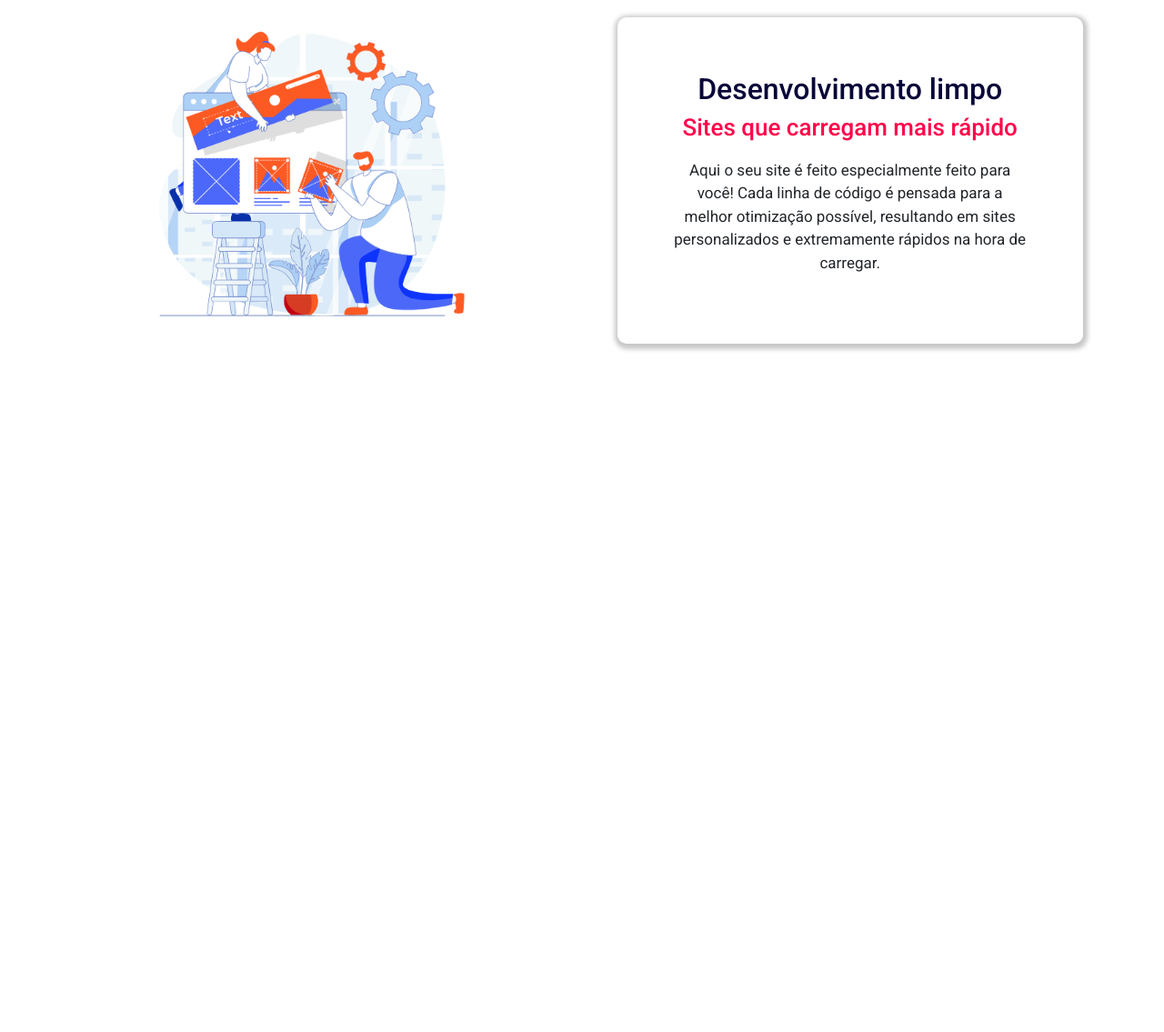
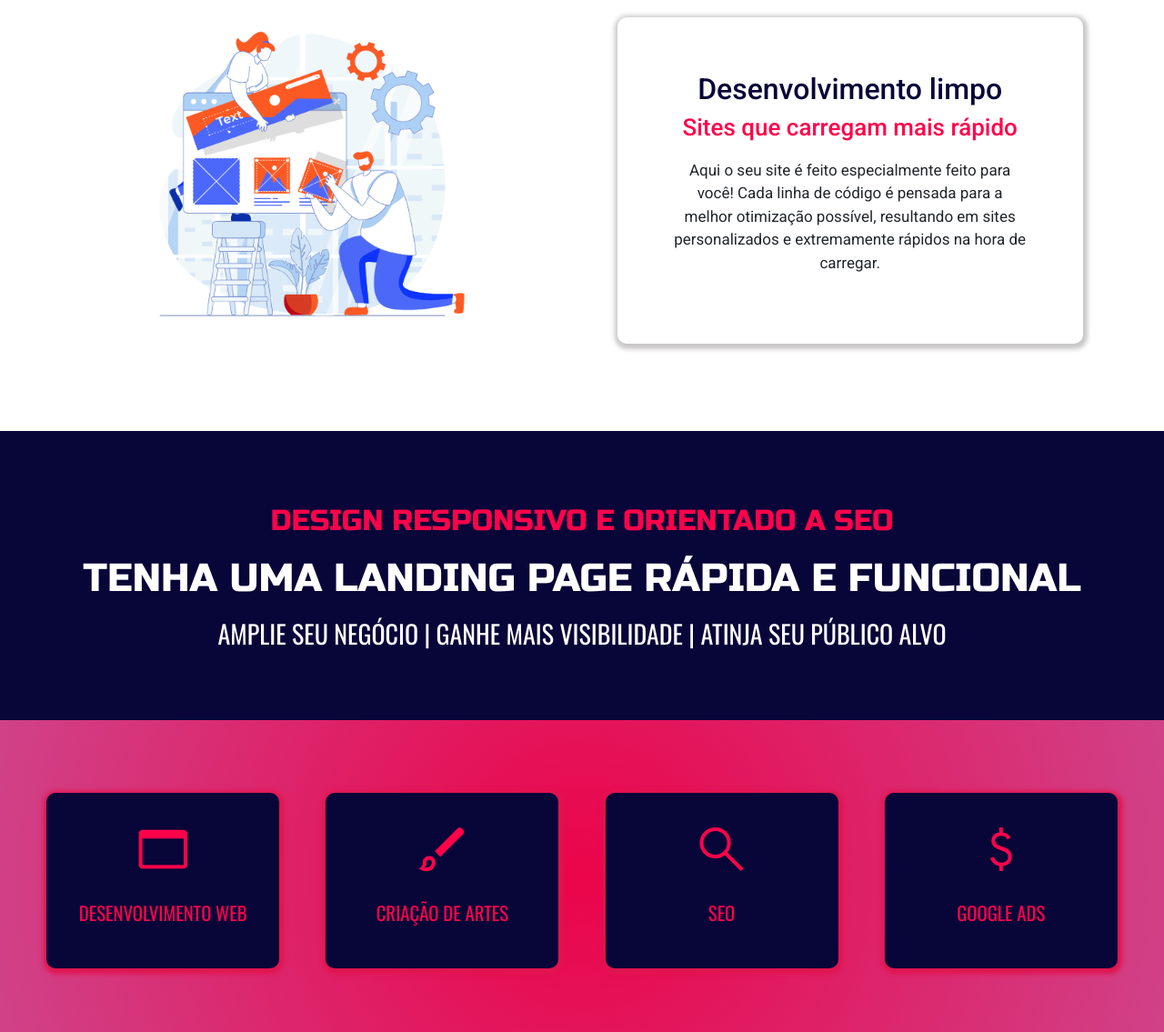
Before and after one commit to zenoncoode/rocketTail, a plain HTML site: page index.html in a window 1280 px wide. Shown: the part 644-1779 px from the top of the page at 91% size. Before the commit the page ends 1038 px from the top, so only its background shows below. Drawn offline with nearby package versions, Linux system fonts and the light colour scheme.

Commit message:
Adicionado sessão de serviços e consertado erro de estilização

```diff
--- a/index.html
+++ b/index.html
@@ -8,9 +8,11 @@
     <!-- bootstrap importação -->
 
     <link href='bootstrap/css/bootstrap.min.css' rel="stylesheet">
+    <link rel="stylesheet" href="https://fonts.googleapis.com/css2?family=Material+Symbols+Outlined:opsz,wght,FILL,GRAD@20..48,100..700,0..1,-50..200" />
     <script src="bootstrap/js/bootstrap.min.js"></script>
 
     <link rel="stylesheet" type="text/css" href="style.css">
+
 
 
 
@@ -88,6 +90,50 @@
 
     </div>
 
+    <div class="faixa">
+        <h2>Design responsivo e orientado a SEO</h2>
+        <h1>Tenha uma landing page rápida e funcional</h1>
+        <h3>Amplie seu negócio  |  Ganhe mais visibilidade  |  Atinja seu público alvo </h3>
+    </div>
+
+    <div class="servicos">
+        <div class="servicosBox landingpage">
+            <figure>
+                <span class="material-symbols-outlined">
+                    web_asset
+                </span>
+            </figure>
+            <p>Desenvolvimento Web</p>
+        </div>
+
+        <div class="servicosBox artes">
+            <figure>
+                <span class="material-symbols-outlined">
+                    brush
+                </span>
+            </figure>
+            <p>Criação de Artes</p>
+        </div>
+
+        <div class="servicosBox seo">
+            <figure>
+                <span class="material-symbols-outlined">
+                    search
+                </span>
+            </figure>
+            <p>SEO</p>
+        </div>
+
+        <div class="servicosBox ads">
+            <figure>
+                <span class="material-symbols-outlined">
+                    attach_money
+                </span>
+            </figure>
+            <p>Google ADS</p>
+        </div>
+    </div>
+
 </body>
 
 </html>
--- a/style.css
+++ b/style.css
@@ -1,8 +1,10 @@
 @import url('https://fonts.googleapis.com/css2?family=Russo+One&display=swap');
 @import url('https://fonts.googleapis.com/css2?family=Roboto:wght@400;500&display=swap');
+@import url('https://fonts.googleapis.com/css2?family=Oswald&display=swap');
 :root{
     --rocketblue: rgb(8,5,56);
     --rocketred: rgb(255,2,74);
+    --rocketgradient: radial-gradient(circle, rgba(2,0,36,1) 0%, rgba(235,4,74,1) 0%, rgba(208,66,136,1) 100%);
 }
 
 * {
@@ -78,16 +80,13 @@ body{
     background-color: rgb(8,5,56);
 }
 
-.banner1 img{
-    width: 100%;
-}
-
 .construcao{
     width: 100%;
     padding-top: 100px;
     display: flex;
     justify-content: space-evenly;
     align-items: center;
+    padding-bottom: 80px;
 }
 
 .construcao figure{
@@ -134,3 +133,85 @@ body{
     text-align: center;
     font-size: 17px;
 }
+
+.faixa{
+    display: flex;
+    flex-direction: column;
+    align-items: center;
+    background-color: var(--rocketblue);
+    text-transform: uppercase;
+    padding-top: 80px;
+    padding-bottom: 70px;
+}
+
+.faixa h2{
+    color: var(--rocketred);
+    font-family: 'Russo One', sans-serif;
+    font-size: 2rem;
+}
+
+.faixa h1{
+    color: white;
+    padding-top: 10px;
+    font-family: 'Russo One', sans-serif;
+    font-size: 2.7rem;
+}
+
+.faixa h3{
+    color:white;
+    padding-top: 10px;
+    font-family: 'Oswald', sans-serif;
+}
+
+
+
+.servicos{
+    background: var(--rocketgradient);
+    display: flex;
+    justify-content: space-evenly;
+}
+
+
+
+.material-symbols-outlined {
+    font-variation-settings:
+    'FILL' 0,
+    'wght' 400,
+    'GRAD' 0,
+    'opsz' 48;
+    font-size: 4rem;
+    color: var(--rocketred);
+}
+
+.servicos{
+    padding-top: 80px;
+    padding-bottom: 70px;
+}
+
+.servicosBox {
+    border-radius: 10px;
+    box-shadow: 1px 2px 5px 4px rgb(224, 21, 79);
+    padding-left: 30px;
+    padding-right: 30px;
+    padding-top: 30px;
+    padding-bottom: 30px;
+    width: 20%;
+    background-color: var(--rocketblue);
+
+    display: flex;
+    flex-direction: column;
+    align-items: center;
+    font-family: 'Oswald', sans-serif;
+    font-size: 1.3rem;
+    text-transform: uppercase;
+
+    transition: 250ms;
+}
+
+.landingpage p, .artes p, .seo p, .ads p{
+    color: var(--rocketred);
+}
+
+.servicosBox:hover{
+    transform: scale(1.2);
+}
```
